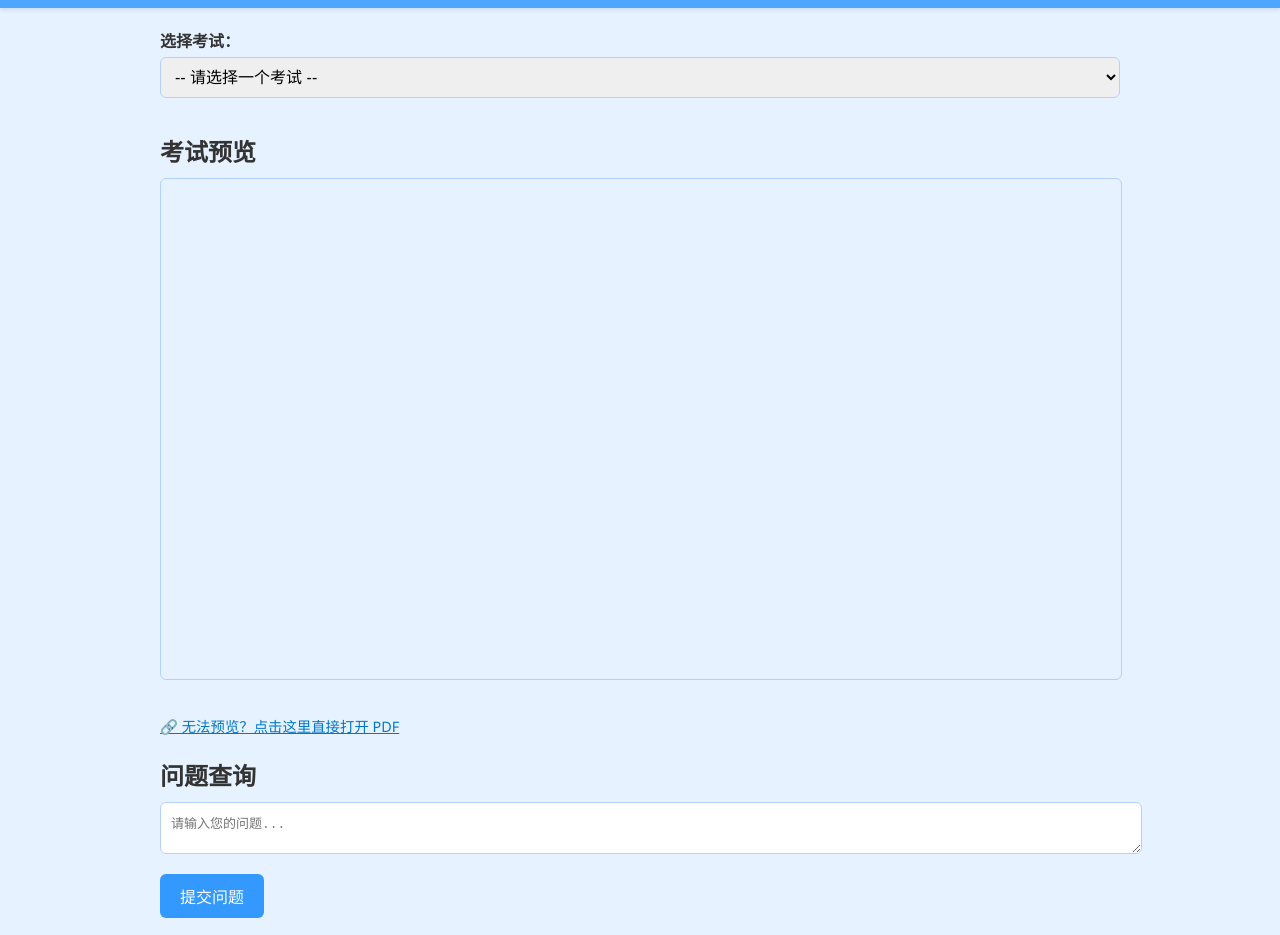
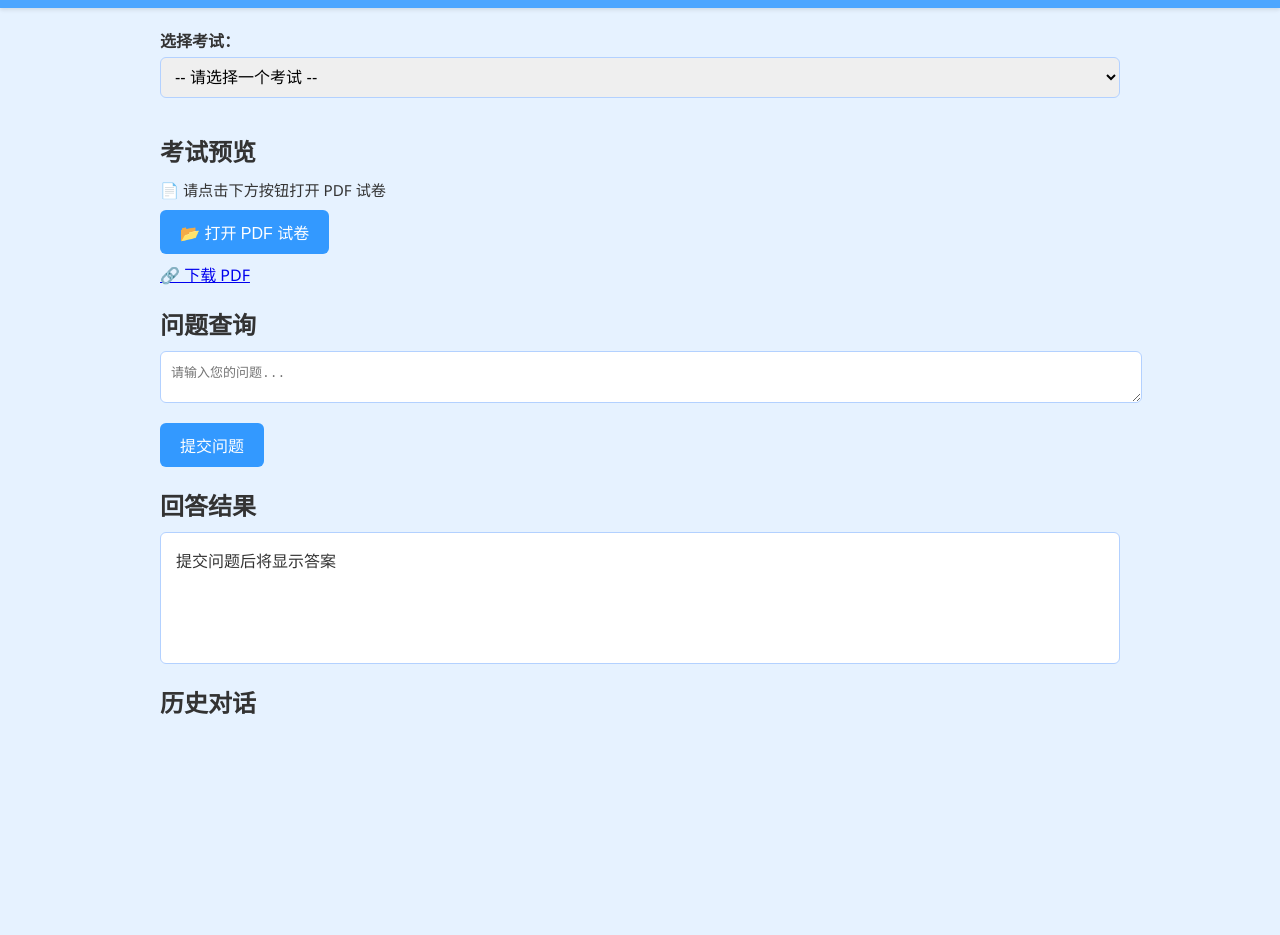
Before and after one commit to TommyTam2012/ket-pet-ai-app, a plain HTML site: page public/index.html in a window 1280 px wide. Shown: the part 109-1044 px from the top of the page. After the commit the page ends 864 px from the top, so only its background shows below. Drawn offline with Linux system fonts and the light colour scheme.

Commit message:
Update index.html

```diff
--- a/public/index.html
+++ b/public/index.html
@@ -28,11 +28,11 @@
 
     <section class="preview">
       <h2>考试预览</h2>
-      <iframe id="pdfViewer" width="100%" height="500px" type="application/pdf" src="" style="border: 1px solid #b3d1ff; border-radius: 6px;"></iframe>
-      <div id="pdfStatus" style="margin-top: 10px; color: #666; font-size: 0.95em;"></div>
-      <div id="pdfFallback" style="margin-top: 8px;">
-        <a id="pdfLink" href="#" target="_blank" style="font-size: 0.9em; color: #0077cc;">🔗 无法预览？点击这里直接打开 PDF</a>
+      <div id="pdfStatus" style="margin-bottom: 10px; font-size: 0.95em;">
+        📄 请点击下方按钮打开 PDF 试卷
       </div>
+      <button id="openPdfBtn" style="margin-bottom: 8px;">📂 打开 PDF 试卷</button><br>
+      <a id="pdfLink" href="#" target="_blank" download>🔗 下载 PDF</a>
     </section>
 
     <section class="question">
```
